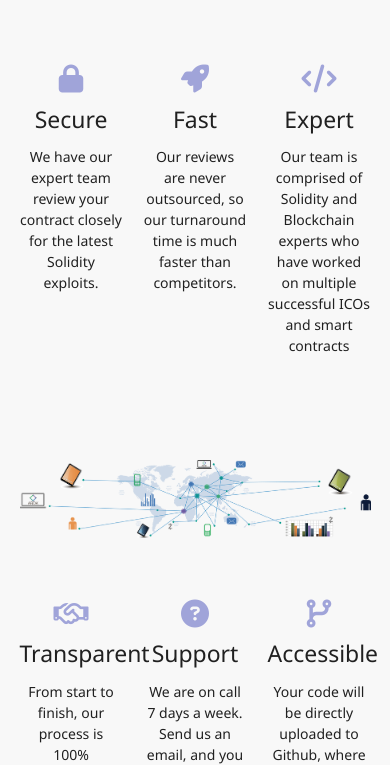
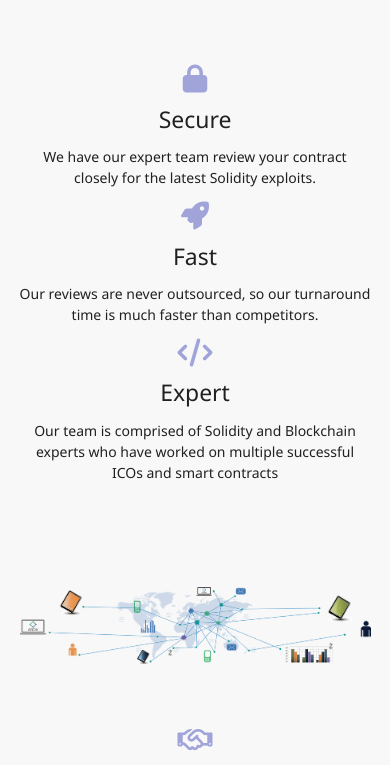
Before and after one commit to 99darwin/solido, a plain HTML site: page index.html in a window 390 px wide. Shown: the part 281-1046 px from the top of the page. Drawn offline with nearby package versions, Linux system fonts and the light colour scheme.

Commit message:
some responsive updates

```diff
--- a/index.html
+++ b/index.html
@@ -24,8 +24,8 @@
         <div class="navbar-fixed">
         <nav>
             <div class="nav-wrapper">
+                <a href="#!" class="brand-logo" style="margin-left: 2rem;">Solido</a>
                 <a href="#" data-activates="mobile-demo" class="button-collapse"><i class="material-icons">menu</i></a>
-                <a href="#!" class="brand-logo" style="margin-left: 2rem;">Solido</a>
                 <ul id="nav-mobile" class="right hide-on-med-and-down">
                     <li><a href="#">Contact</a></li>
                     <li><a href="#">About Us</a></li>
@@ -56,17 +56,17 @@
             </div>
             <!-- Feature Section 1 -->
             <div class="row center-align feature">
-                <div class="col s4">
+                <div class="col s12 m4">
                     <i class="fa fa-lock fa-2x" aria-hidden="true"></i>
                     <h5>Secure</h5>
                     <p>We have our expert team review your contract closely for the latest Solidity exploits.</p>
                 </div>
-                <div class="col s4">
+                <div class="col s12 m4">
                     <i class="fa fa-rocket fa-2x" aria-hidden="true"></i>
                     <h5>Fast</h5>
                     <p>Our reviews are never outsourced, so our turnaround time is much faster than competitors.</p>
                 </div>
-                <div class="col s4">
+                <div class="col s12 m4">
                     <i class="fa fa-code fa-2x" aria-hidden="true"></i>
                     <h5>Expert</h5>
                     <p>Our team is comprised of Solidity and Blockchain experts who have worked on multiple successful ICOs and smart contracts</p>
@@ -80,17 +80,17 @@
             </div>
             <!-- Feature Section 2 -->
             <div class="row center-align feature">
-                <div class="col s4">
+                <div class="col s12 m4">
                     <i class="fa fa-handshake-o fa-2x" aria-hidden="true"></i>
                     <h5>Transparent</h5>
                     <p>From start to finish, our process is 100% transparent, and we're with you every step of the way.</p>
                 </div>
-                <div class="col s4">
+                <div class="col s12 m4">
                     <i class="fa fa-question-circle fa-2x" aria-hidden="true"></i>
                     <h5>Support</h5>
                     <p>We are on call 7 days a week. Send us an email, and you will receive a reply within 12 hours.</p>
                 </div>
-                <div class="col s4">
+                <div class="col s12 m4">
                     <i class="fa fa-code-fork fa-2x" aria-hidden="true"></i>
                     <h5>Accessible</h5>
                     <p>Your code will be directly uploaded to Github, where it is completely accessible by you and your team.</p>
```
Also changed, not shown: 1 other file.
